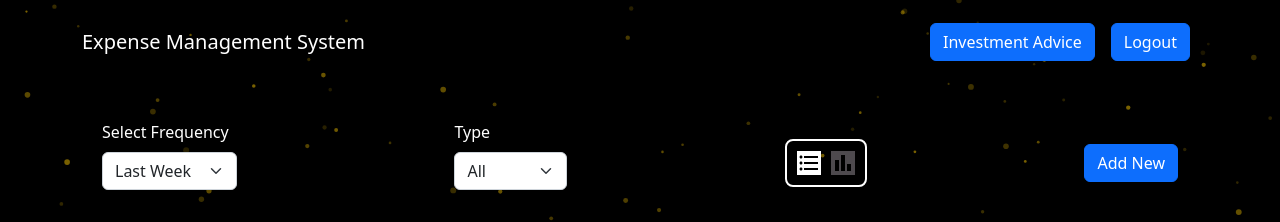
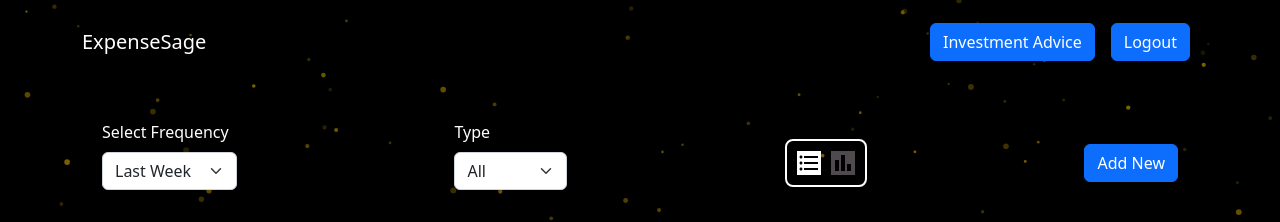
Before and after one commit to Atharvshukla/ExpenseSage, a React (Create React App) app in the folder frontend/: page / in a window 1280 px wide. Shown: the top 222 px of the page. Built offline with nearby package versions, Linux system fonts and the light colour scheme; no server answers; sample sign-in values are in the browser's storage.

Commit message:
Header navbar updated

```diff
--- a/frontend/src/components/Header.js
+++ b/frontend/src/components/Header.js
@@ -86,7 +86,7 @@ const Header = () => {
         />
         <Navbar className="navbarCSS" collapseOnSelect expand="lg" style={{position: 'relative', zIndex: "2 !important"}}>
           <Container>
-            <Navbar.Brand href="/" className="text-white navTitle">Expense Management System</Navbar.Brand>
+            <Navbar.Brand href="/" className="text-white navTitle">ExpenseSage</Navbar.Brand>
             <Navbar.Toggle
               aria-controls="basic-navbar-nav"
               style={{ backgroundColor: "transparent", borderColor: "transparent" }}
```
